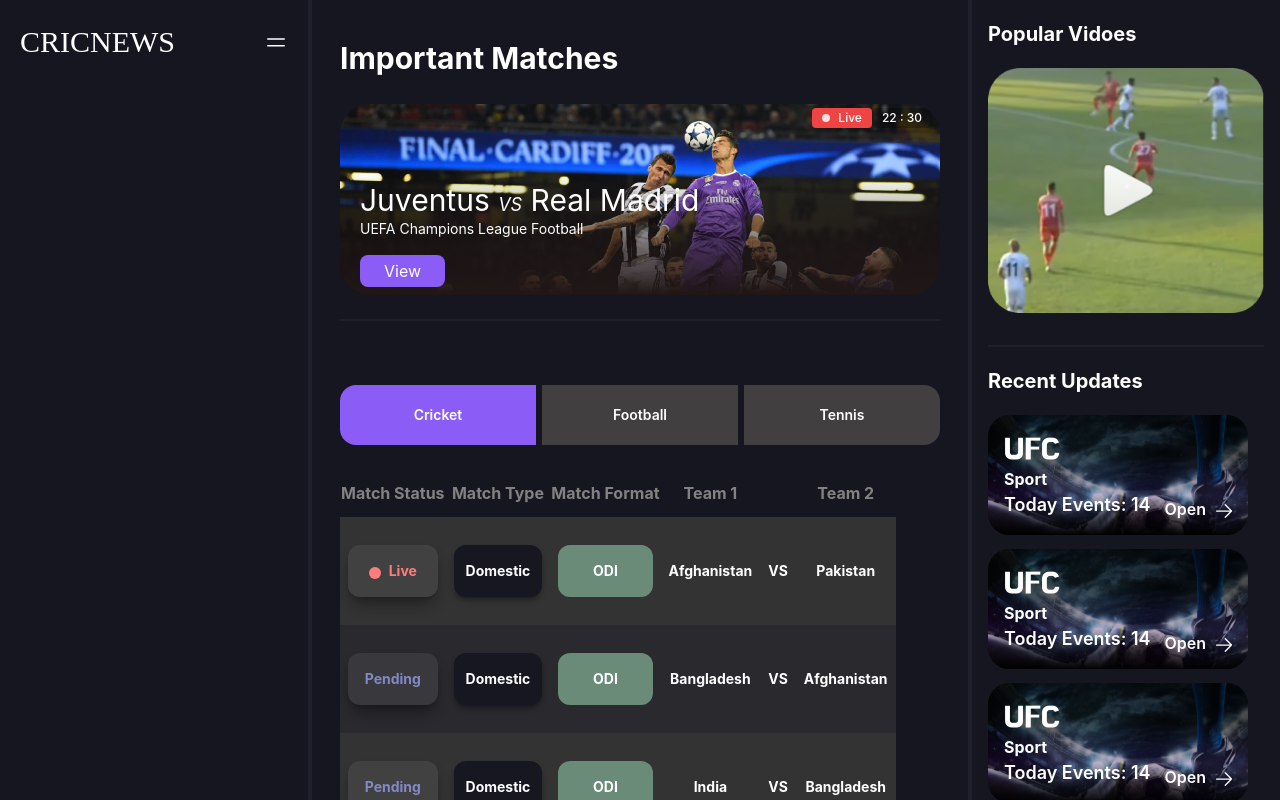
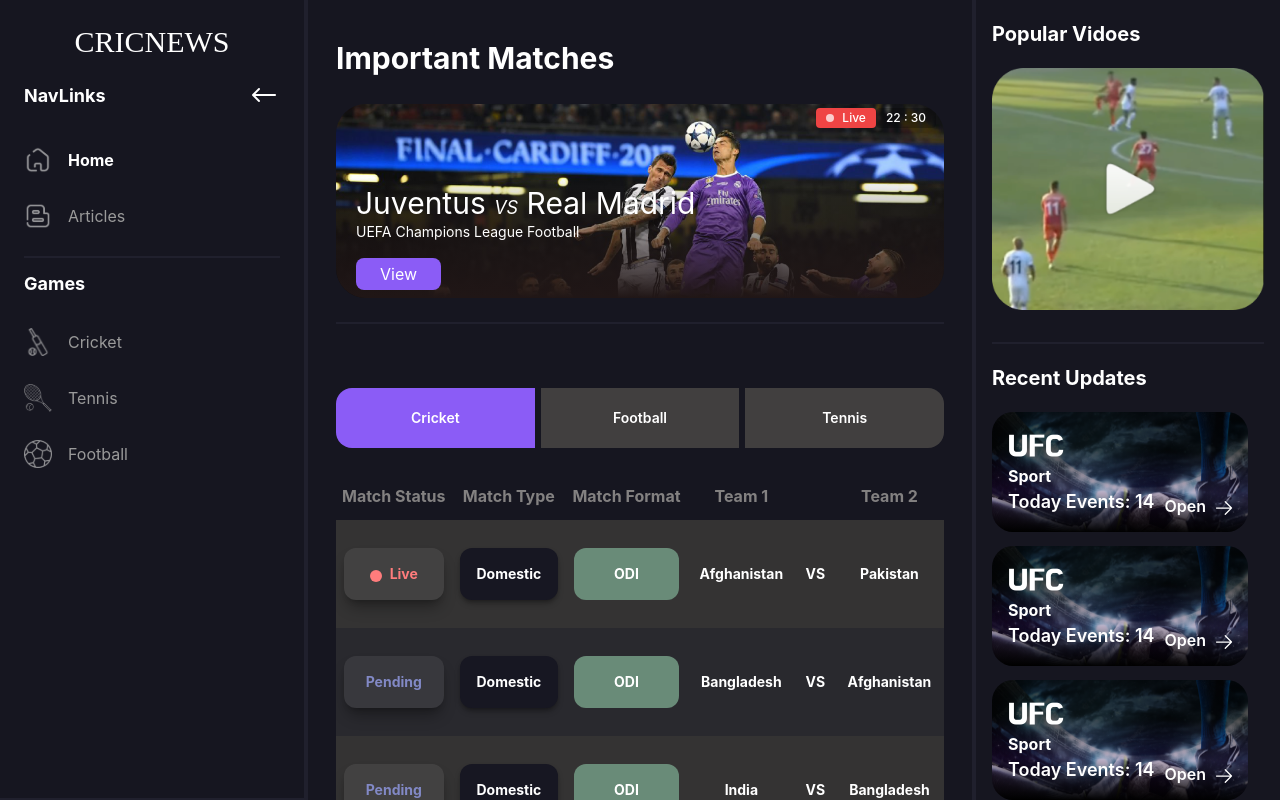
Before and after one commit to palashnath880/ingelt-assignment, a React (Create React App) app: page / in a window 1280 px wide. Shown: the top 800 px of the page. Built offline with nearby package versions, Linux system fonts and the light colour scheme; a web font is replaced by a local one.

Commit message:
Laptop and desktop version updated

```diff
--- a/src/layouts/Main/MainLayout.js
+++ b/src/layouts/Main/MainLayout.js
@@ -5,14 +5,14 @@ import Sidebar from '../../shared/Sidebar/Sidebar';
 
 const MainLayout = () => {
     return (
-        <div className='flex flex-col md:flex-row gap-4'>
-            <div className='w-full md:w-3/12'>
+        <div className='grid grid-cols-1 md:grid-cols-3 lg:grid-cols-4 gap-4'>
+            <div className='md:col-span-3 lg:col-span-1'>
                 <Navbar />
             </div>
-            <div className='w-full md:w-6/12'>
+            <div className='md:col-span-2'>
                 <Outlet />
             </div>
-            <div className='w-full md:w-3/12'>
+            <div className='md:col-span-1'>
                 <Sidebar />
             </div>
         </div>
--- a/src/pages/Home/MatchStatus/MatchStatus.js
+++ b/src/pages/Home/MatchStatus/MatchStatus.js
@@ -35,7 +35,7 @@ const MatchStatus = () => {
                     {matchs.length <= 0 && <p className='text-center text-red-500 bg-red-100 py-3 text-lg font-semibold rounded-md'>No Match Today</p>}
                     <div className='overflow-x-auto'>
                         {matchs.length > 0 &&
-                            <table className='table-fixed w-auto rounded-2xl overflow-hidden'>
+                            <table className='table-fixed w-auto min-w-full rounded-2xl overflow-hidden'>
                                 <thead className=''>
                                     <tr className='text-base 2xl:text-lg font-bold text-[#838181]'>
                                         <th className='py-3'>Match Status</th>
--- a/src/shared/Navbar/Navbar.js
+++ b/src/shared/Navbar/Navbar.js
@@ -12,10 +12,10 @@ const Navbar = () => {
     const [isMenuOpen, setIsMenuOpen] = useState(false);
 
     return (
-        <aside className='lg:pt-6 2xl:pt-12 z-50 md:min-h-screen relative flex flex-col sticky top-0 right-0 border-r-4 border-[#20202D]'>
-            <div className='w-full flex justify-between items-center py-3 px-5 lg:py-0'>
+        <aside className='lg:pt-6 2xl:pt-12 border-b-2 z-50 lg:min-h-screen relative flex flex-col sticky top-0 right-0 border-r-4 border-[#20202D]'>
+            <div className='w-full flex justify-between lg:justify-center items-center py-3 px-5 lg:py-0'>
                 <h1 className="text-center md:text-2xl xl:text-3xl 2xl:text-4xl uppercase text-white font-['Lexend_Mega'] font-normal">CRICNEWS</h1>
-                <button onClick={() => setIsMenuOpen(!isMenuOpen)} className='text-white bg-transparent outline-0'>
+                <button onClick={() => setIsMenuOpen(!isMenuOpen)} className='text-white bg-transparent outline-0 lg:hidden'>
                     {isMenuOpen ? <svg xmlns="http://www.w3.org/2000/svg" fill="none" viewBox="0 0 24 24" strokeWidth={1.5} stroke="currentColor" className="w-6 h-6">
                         <path strokeLinecap="round" strokeLinejoin="round" d="M6 18L18 6M6 6l12 12" />
                     </svg> : <svg xmlns="http://www.w3.org/2000/svg" fill="none" viewBox="0 0 24 24" strokeWidth={1.5} stroke="currentColor" className="w-6 h-6">
@@ -23,7 +23,7 @@ const Navbar = () => {
                     </svg>}
                 </button>
             </div>
-            <nav className={`px-6 absolute duration-300 ${isMenuOpen ? '' : '-translate-x-full'} top-full left-0 w-full bg-[#161620] z-50 md:flex-1`}>
+            <nav className={`px-6 absolute lg:static duration-300 ${isMenuOpen ? '' : '-translate-x-full'} top-full lg:translate-x-0 left-0 w-full bg-[#161620] z-50 lg:flex-1`}>
                 <div className=''>
                     <h3 className='lg:text-lg 2xl:text-2xl font-bold text-white lg:py-5 2xl:py-14 flex justify-between items-center'>
                         NavLinks
```
